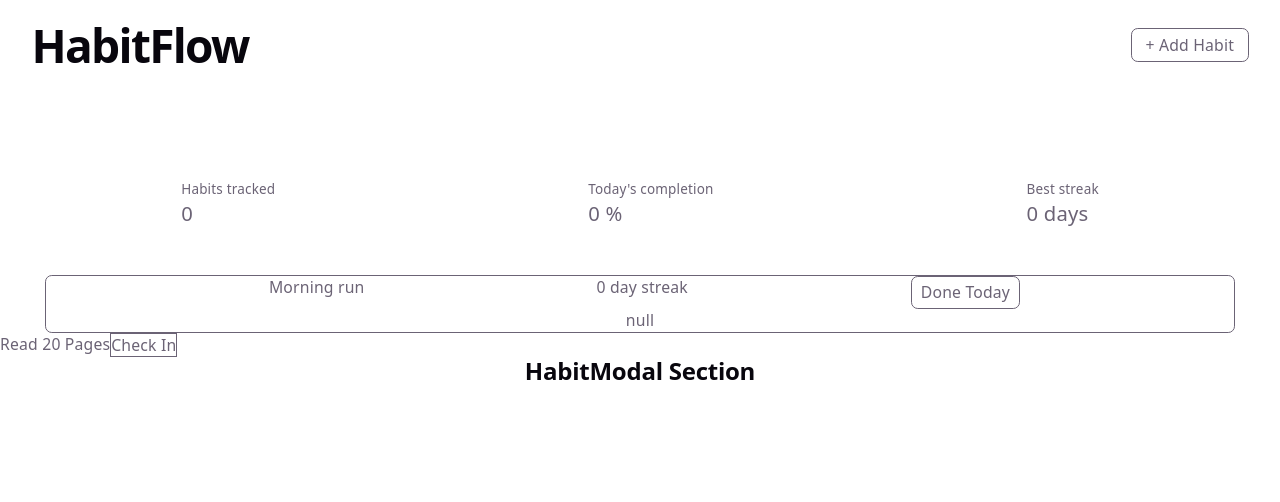
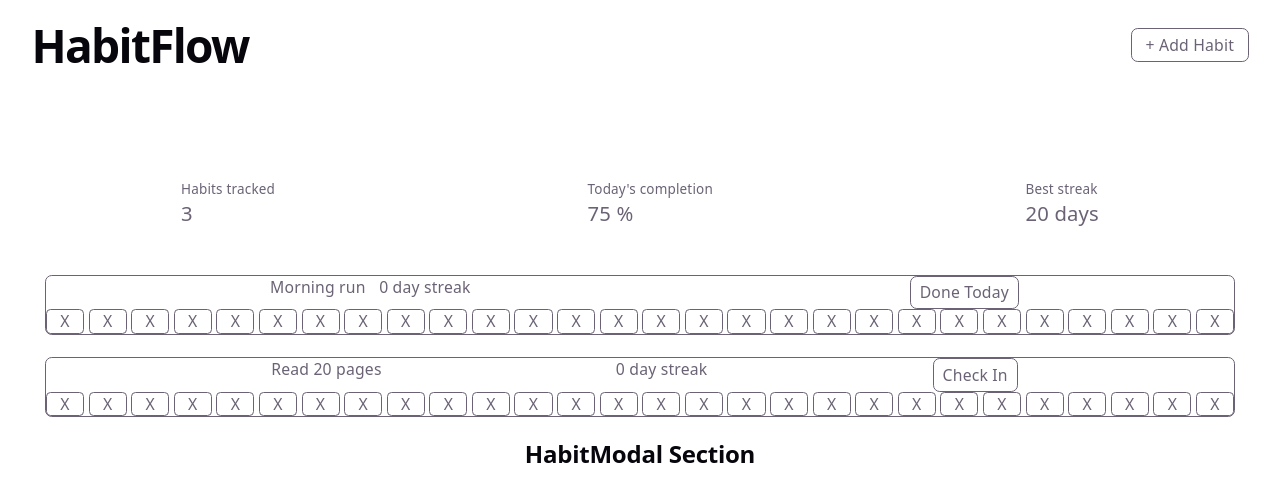
Before and after one commit to agungshndy/habit-tracker, a React (Vite) app: page / in a window 1280 px wide. Shown: the top 502 px of the page. Built offline with nearby package versions, Linux system fonts and the light colour scheme.

Commit message:
fix statsbar and habitcard, add mock design for function later

```diff
--- a/src/App.jsx
+++ b/src/App.jsx
@@ -14,8 +14,8 @@ function App() {
   return (
     <>
       <Header />
+      <StatsBar />
       <HabitCard />
-      <StatsBar />
       <HabitModal />
 
     </>
--- a/src/components/HabitCard.jsx
+++ b/src/components/HabitCard.jsx
@@ -1,25 +1,93 @@
 import { useState } from "react"
 
-function HabitCard() {
+function HabitCard(){
 
-    const [ habit,setHabit ] = useState(0);
-    const [ completion,setCompletion ] = useState(0);
-    const [ streak, setStreak ] = useState(0);
+    const [ streak,setStreak ] = useState(0);
 
     return (
-        <div className="mt-5">
-            <div className="flex gap-4 justify-around">
-                <div className="grid-rows-2 w-auto p-5 ml-10 my-5 text-left">
-                    <p className="text-xs">Habits tracked</p>
-                    <p className="text-lg">{habit}</p>
+        <div className="habitcard">
+            <div className="section-1 grid-cols-2 text-sm border rounded-md mx-10">
+                <div className="sectionbar-1 flex grid-cols-2 justify-around">
+                    <div className="flex mx-2 gap-3">
+                        <span>Morning run</span>
+                        <p>{streak} day streak</p>
+                    </div>
+                    <button className="border rounded-md px-2 py-1">Done Today</button>
                 </div>
-                <div className="grid-rows-2 w-auto p-5 m-5 text-left">
-                    <p className="text-xs">Today's completion</p>
-                    <p className="text-lg">{completion} %</p>
+                <div className="sectionbar-2">
+                    <div className="grid grid-cols-28 gap-1">
+                        <div className=" border rounded">X</div>
+                        <div className=" border rounded">X</div>
+                        <div className=" border rounded">X</div>
+                        <div className=" border rounded">X</div>
+                        <div className=" border rounded">X</div>
+                        <div className=" border rounded">X</div>
+                        <div className=" border rounded">X</div>
+                        <div className=" border rounded">X</div>
+                        <div className=" border rounded">X</div>
+                        <div className=" border rounded">X</div>
+                        <div className=" border rounded">X</div>
+                        <div className=" border rounded">X</div>
+                        <div className=" border rounded">X</div>
+                        <div className=" border rounded">X</div>
+                        <div className=" border rounded">X</div>
+                        <div className=" border rounded">X</div>
+                        <div className=" border rounded">X</div>
+                        <div className=" border rounded">X</div>
+                        <div className=" border rounded">X</div>
+                        <div className=" border rounded">X</div>
+                        <div className=" border rounded">X</div>
+                        <div className=" border rounded">X</div>
+                        <div className=" border rounded">X</div>
+                        <div className=" border rounded">X</div>
+                        <div className=" border rounded">X</div>
+                        <div className=" border rounded">X</div>
+                        <div className=" border rounded">X</div>
+                        <div className=" border rounded">X</div>
+                    </div>
                 </div>
-                <div className="grid-rows-2 w-auto p-5 mr-10 my-5 text-left">
-                    <p className="text-xs">Best streak</p>
-                    <p className="text-lg">{streak} days</p>
+            </div>
+            <div className="section-1 grid-cols-2 text-sm border rounded-md mx-10 my-5">
+                <div className="sectionbar-1 flex grid-cols-3 justify-evenly">
+                    <div className="mx-2">
+                        <p>Read 20 pages</p>
+                    </div>
+                    <div className="mx-2">
+                        <p>{streak} day streak</p>
+                    </div>
+                    <button className="border rounded-md px-2 py-1">Check In</button>
+                </div>
+                <div className="sectionbar-2">
+                    <div className="grid grid-cols-28 gap-1">
+                        <div className=" border rounded">X</div>
+                        <div className=" border rounded">X</div>
+                        <div className=" border rounded">X</div>
+                        <div className=" border rounded">X</div>
+                        <div className=" border rounded">X</div>
+                        <div className=" border rounded">X</div>
+                        <div className=" border rounded">X</div>
+                        <div className=" border rounded">X</div>
+                        <div className=" border rounded">X</div>
+                        <div className=" border rounded">X</div>
+                        <div className=" border rounded">X</div>
+                        <div className=" border rounded">X</div>
+                        <div className=" border rounded">X</div>
+                        <div className=" border rounded">X</div>
+                        <div className=" border rounded">X</div>
+                        <div className=" border rounded">X</div>
+                        <div className=" border rounded">X</div>
+                        <div className=" border rounded">X</div>
+                        <div className=" border rounded">X</div>
+                        <div className=" border rounded">X</div>
+                        <div className=" border rounded">X</div>
+                        <div className=" border rounded">X</div>
+                        <div className=" border rounded">X</div>
+                        <div className=" border rounded">X</div>
+                        <div className=" border rounded">X</div>
+                        <div className=" border rounded">X</div>
+                        <div className=" border rounded">X</div>
+                        <div className=" border rounded">X</div>
+                    </div>
                 </div>
             </div>
         </div>
--- a/src/components/StatsBar.jsx
+++ b/src/components/StatsBar.jsx
@@ -1,28 +1,26 @@
 import { useState } from "react"
 
-function StatsBar(){
+function StatsBar() {
 
-    const [ streak,setStreak ] = useState(0);
+    const [ stats,setStats ] = useState(3);
+    const [ completion,setCompletion ] = useState(75);
+    const [ streak, setStreak ] = useState(20);
 
     return (
-        <div className="statsbar">
-            <div className="section-1 grid-cols-2 text-sm border rounded-md mx-10">
-                <div className="sectionbar-1 flex grid-cols-3 justify-evenly">
-                    <div className="mx-2">
-                        <p>Morning run</p>
-                    </div>
-                    <div className="mx-2">
-                        <p>{streak} day streak</p>
-                    </div>
-                    <button className="border rounded-md px-2 py-1">Done Today</button>
+        <div className="statsbar mt-5">
+            <div className="flex gap-4 justify-around">
+                <div className="grid-rows-2 w-auto p-5 ml-10 my-5 text-left">
+                    <p className="text-xs">Habits tracked</p>
+                    <p className="text-lg">{stats}</p>
                 </div>
-                <div className="sectionbar-2">
-                    <p>null</p>
+                <div className="grid-rows-2 w-auto p-5 m-5 text-left">
+                    <p className="text-xs">Today's completion</p>
+                    <p className="text-lg">{completion} %</p>
                 </div>
-            </div>
-            <div className="section-2 flex text-sm">
-                <p>Read 20 Pages</p>
-                <button className="border">Check In</button>
+                <div className="grid-rows-2 w-auto p-5 mr-10 my-5 text-left">
+                    <p className="text-xs">Best streak</p>
+                    <p className="text-lg">{streak} days</p>
+                </div>
             </div>
         </div>
     )
```
